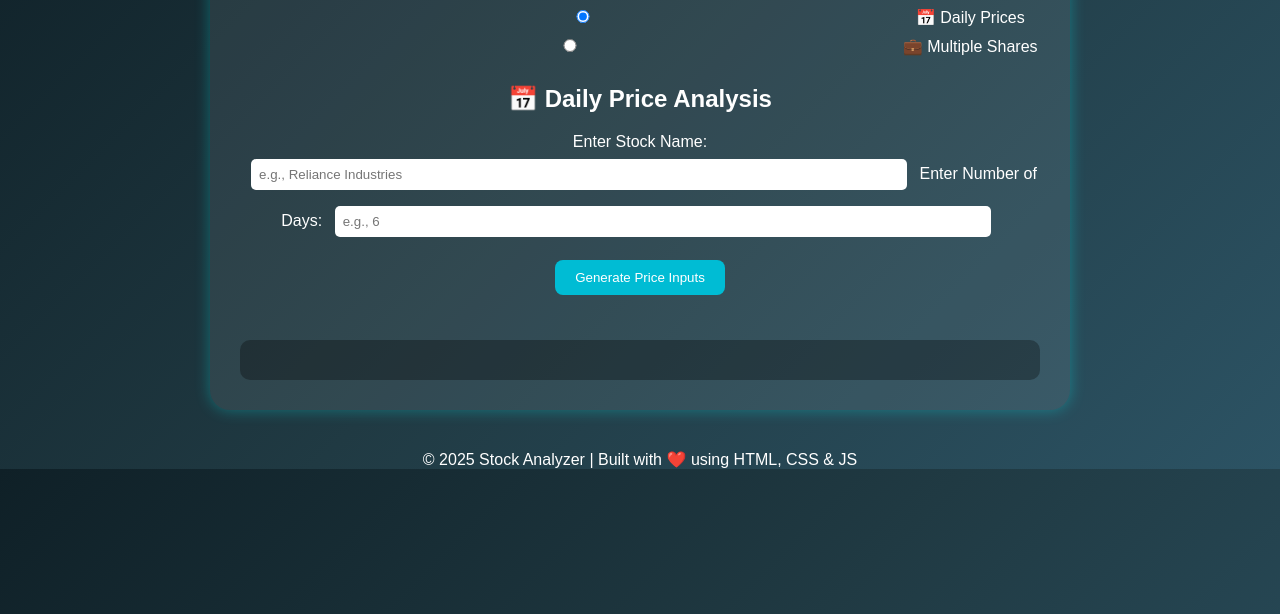
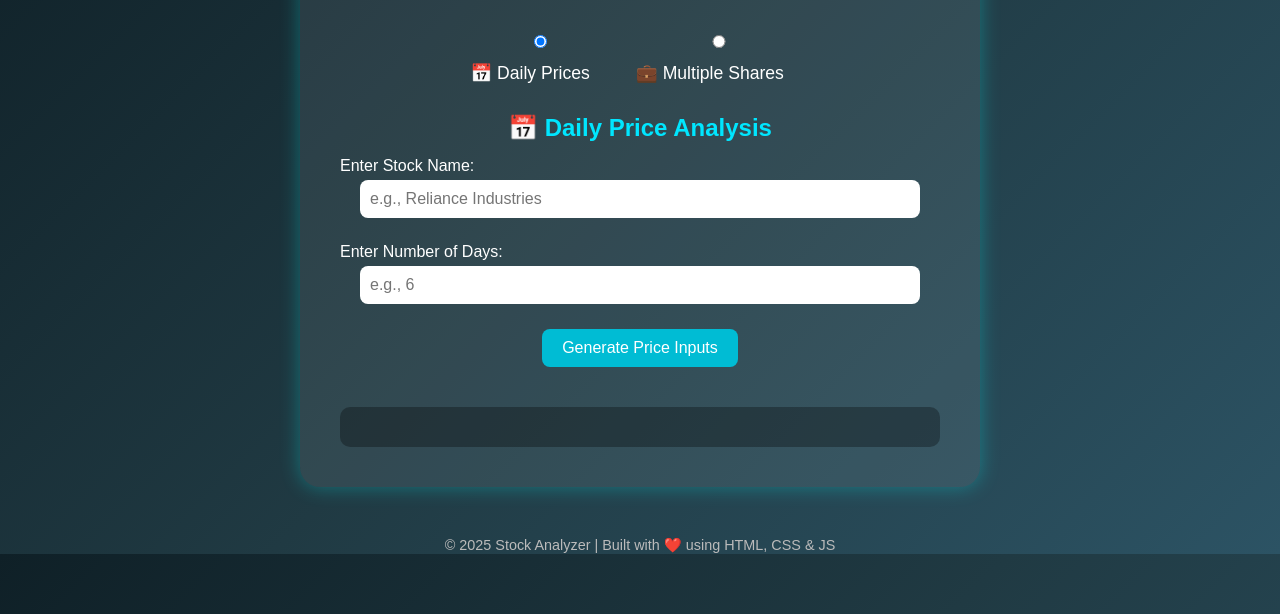
Before and after one commit to rithvikat/stock-market-analyzer, a plain HTML site: page index.html in a window 1280 px wide. Shown: the part 186-800 px from the top of the page. Drawn offline with Linux system fonts and the light colour scheme.

Commit message:
Update style.css

```diff
--- a/style.css
+++ b/style.css
@@ -8,16 +8,17 @@ body {
 }
 
 .container {
-  max-width: 800px;
-  margin: 40px auto;
+  max-width: 600px;
+  margin: 50px auto;
   background: rgba(255, 255, 255, 0.08);
   border-radius: 20px;
-  padding: 30px;
-  box-shadow: 0 0 15px rgba(0, 255, 255, 0.3);
+  padding: 40px;
+  box-shadow: 0 0 20px rgba(0, 255, 255, 0.3);
 }
 
 h1 {
   color: #00e6ff;
+  font-size: 2rem;
   margin-bottom: 10px;
 }
 
@@ -27,19 +28,41 @@ h1 {
 }
 
 .mode-select {
+  display: flex;
+  justify-content: center;
+  gap: 20px;
   margin-bottom: 25px;
+  font-size: 1.1rem;
 }
 
-input[type="radio"] {
-  margin-right: 8px;
+.mode-select label {
+  cursor: pointer;
+}
+
+.mode-section {
+  margin-top: 20px;
+  text-align: center;
+}
+
+.mode-section h2 {
+  color: #00e6ff;
+  margin-bottom: 15px;
+}
+
+label {
+  display: block;
+  margin: 10px 0 5px;
+  text-align: left;
+  color: #fff;
 }
 
 input {
-  padding: 8px;
-  border-radius: 5px;
+  padding: 10px;
+  border-radius: 8px;
   border: none;
-  margin: 8px;
-  width: 80%;
+  margin-bottom: 15px;
+  width: 90%;
+  font-size: 1rem;
 }
 
 button {
@@ -47,10 +70,11 @@ button {
   border: none;
   color: white;
   padding: 10px 20px;
-  margin: 15px;
+  margin: 10px;
   border-radius: 8px;
   cursor: pointer;
   transition: 0.3s;
+  font-size: 1rem;
 }
 
 button:hover {
@@ -64,4 +88,11 @@ button:hover {
   border-radius: 10px;
   font-size: 1.1em;
   line-height: 1.5em;
+  text-align: left;
 }
+
+footer {
+  margin-top: 40px;
+  color: #bbb;
+  font-size: 0.9rem;
+}
```
